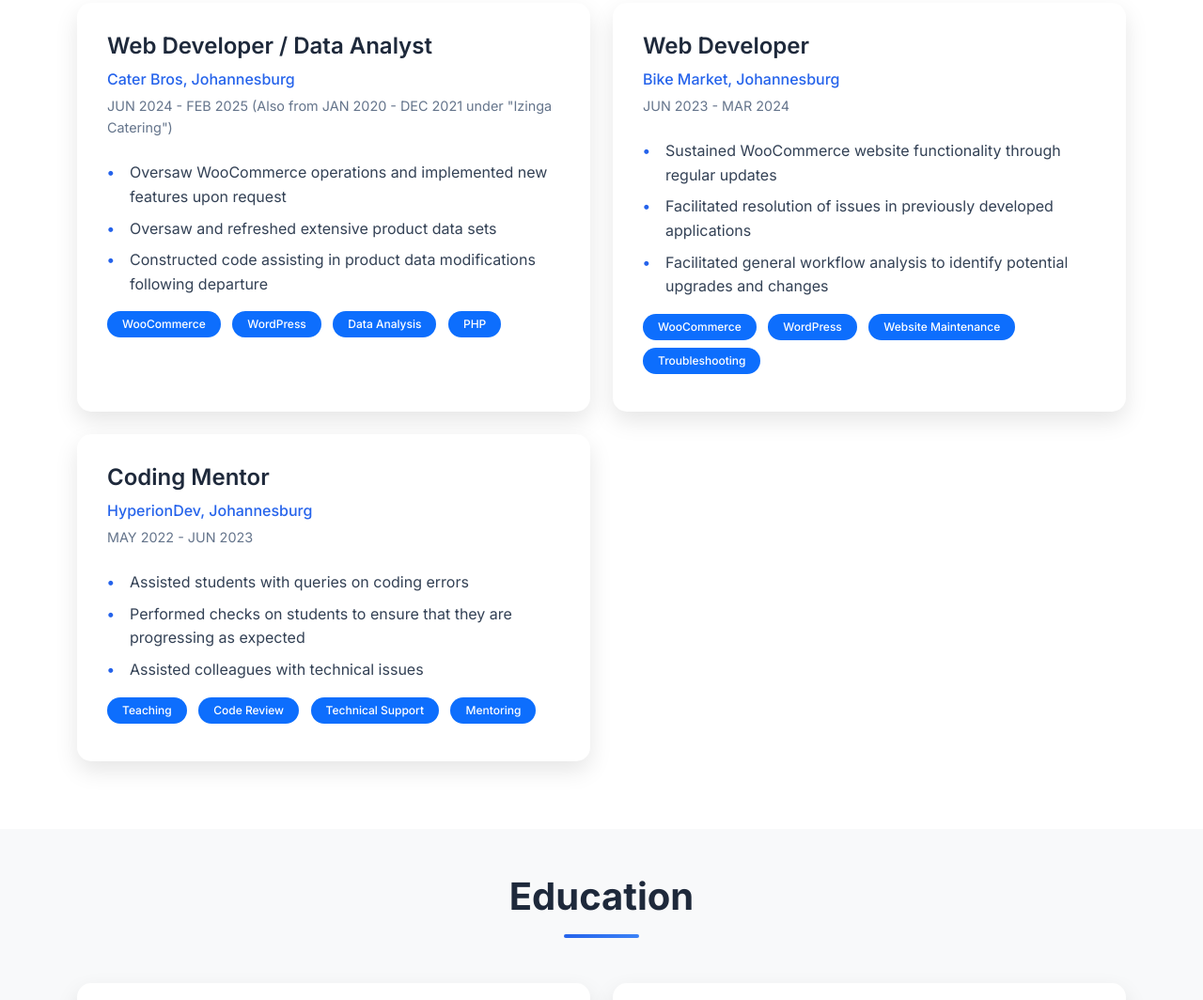
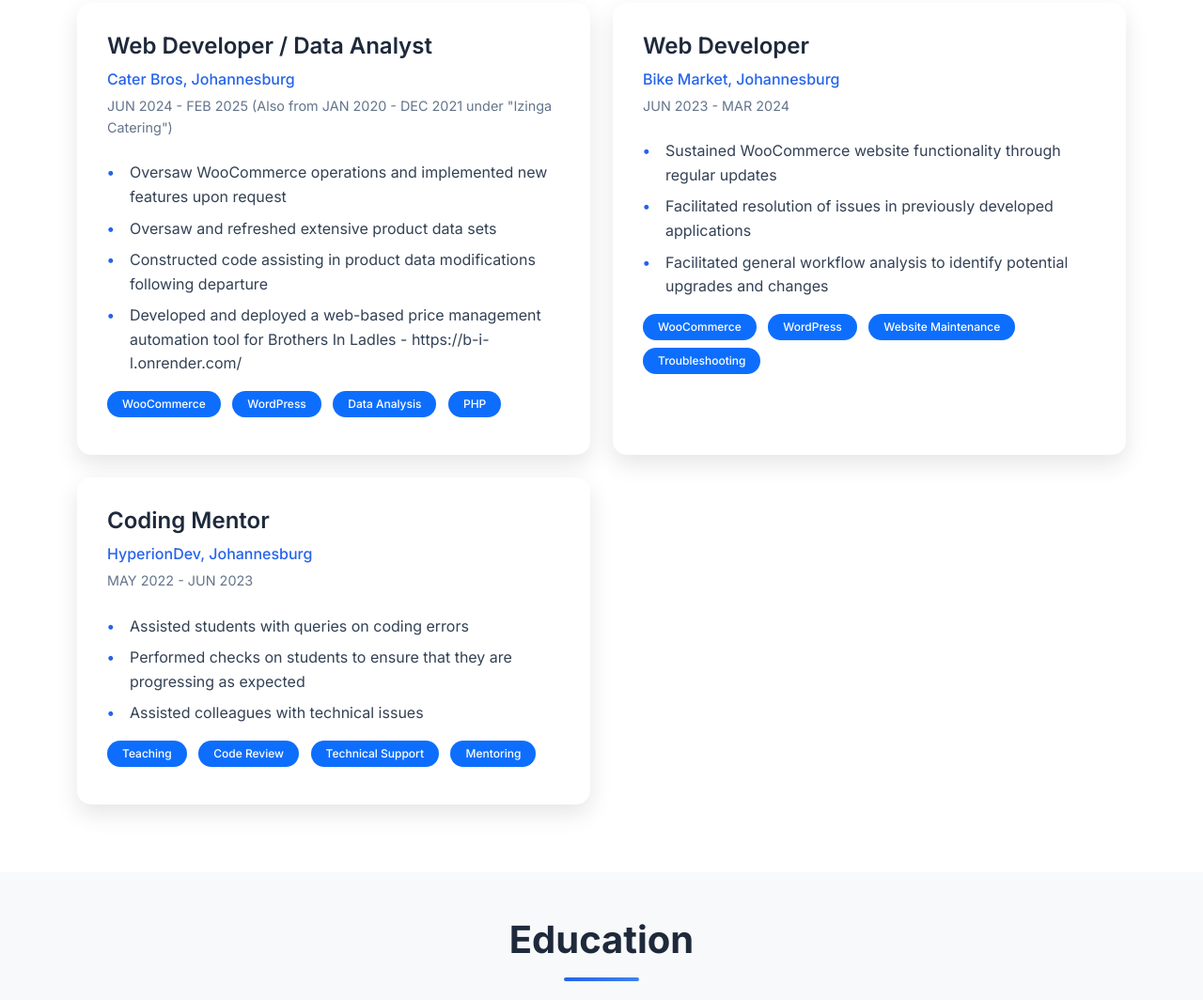
Before and after one commit to Darren-Noortman66/Darren-Noortman-Neat-Website, a website: page index.html in a window 1280 px wide. Shown: the part 3382-4446 px from the top of the page at 94% size. Drawn offline with nearby package versions, Linux system fonts and the light colour scheme.

Commit message:
Add web-based price management automation tool for Brothers In Ladles to index.html

```diff
--- a/index.html
+++ b/index.html
@@ -386,6 +386,7 @@
                                 <li>Oversaw WooCommerce operations and implemented new features upon request</li>
                                 <li>Oversaw and refreshed extensive product data sets</li>
                                 <li>Constructed code assisting in product data modifications following departure</li>
+                                <li>Developed and deployed a web-based price management automation tool for Brothers In Ladles - https://b-i-l.onrender.com/</li>
                             </ul>
                             <div class="experience-tech">
                                 <span class="badge bg-primary">WooCommerce</span>
```
